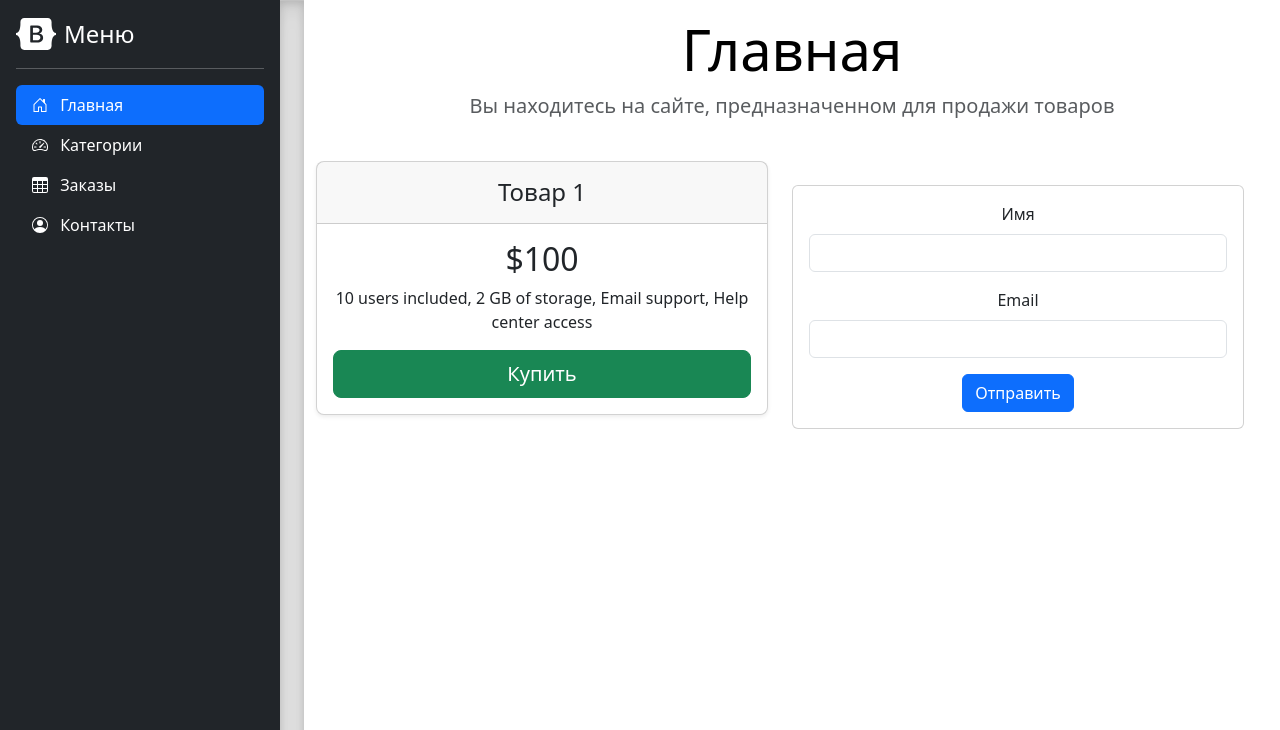
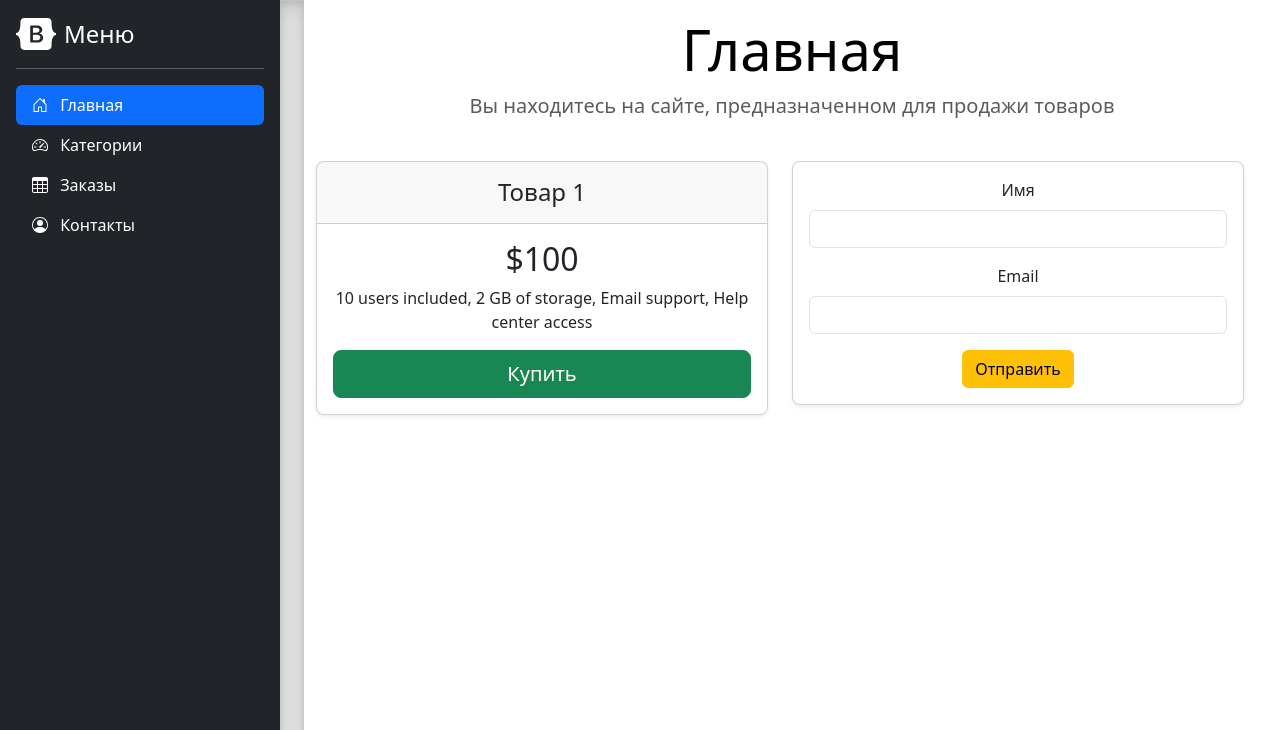
Before and after one commit to marceldio/task_bootstrap, a plain HTML site: page index.html in a window 1280 px wide. Shown: the top 730 px of the page. Drawn offline with nearby package versions, Linux system fonts and the light colour scheme.

Commit message:
aligned the form vertically, changed the button to yellow

```diff
--- a/index.html
+++ b/index.html
@@ -288,7 +288,7 @@
                     </div>
                 </div>
                 <div class="col-6">
-                    <div class="card mt-4 mb-4">
+                    <div class="card mb-4 rounded-3 shadow-sm">
                         <div class="card-body">
                             <form>
                                 <div class="mb-3">
@@ -300,7 +300,7 @@
                                     <label for="exampleInputPassword1" class="form-label">Email</label>
                                     <input type="password" class="form-control" id="exampleInputPassword1">
                                 </div>
-                                <button type="submit" class="btn btn-primary">Отправить</button>
+                                <button type="submit" class="btn btn-warning">Отправить</button>
                             </form>
                         </div>
                     </div>
```
